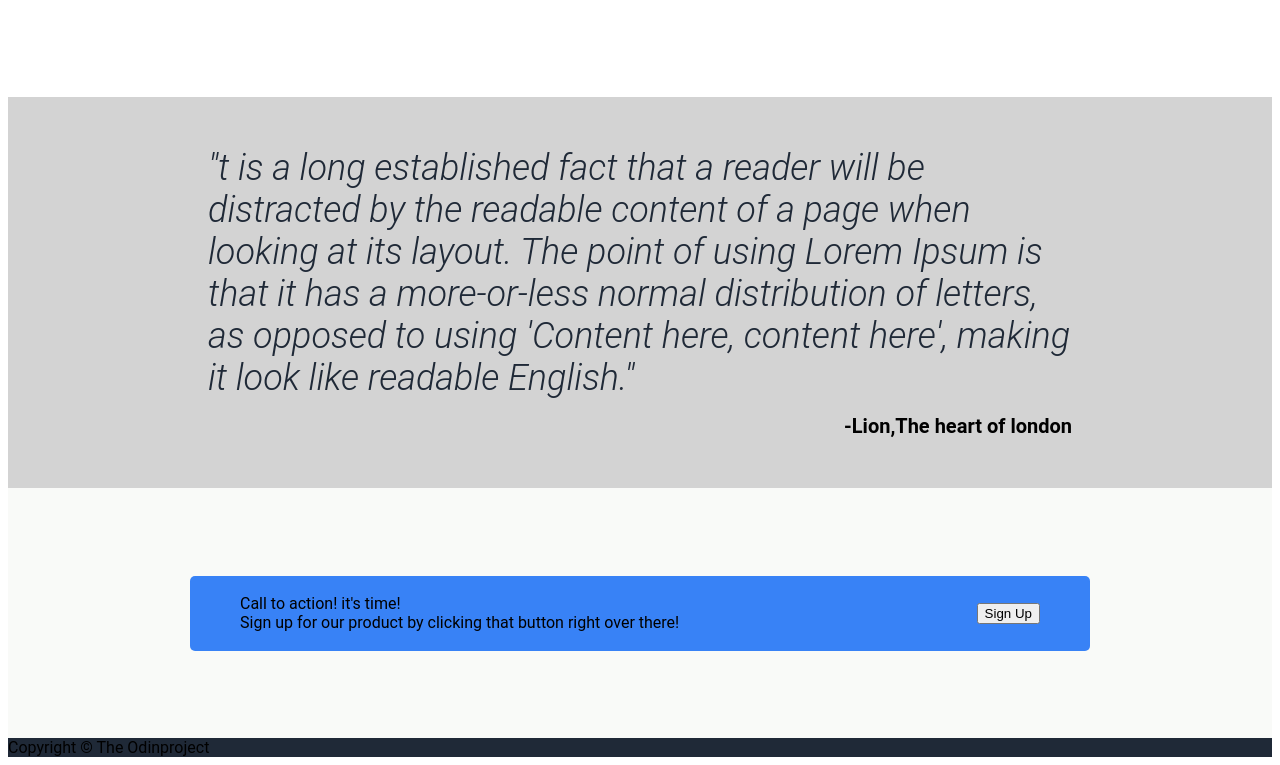
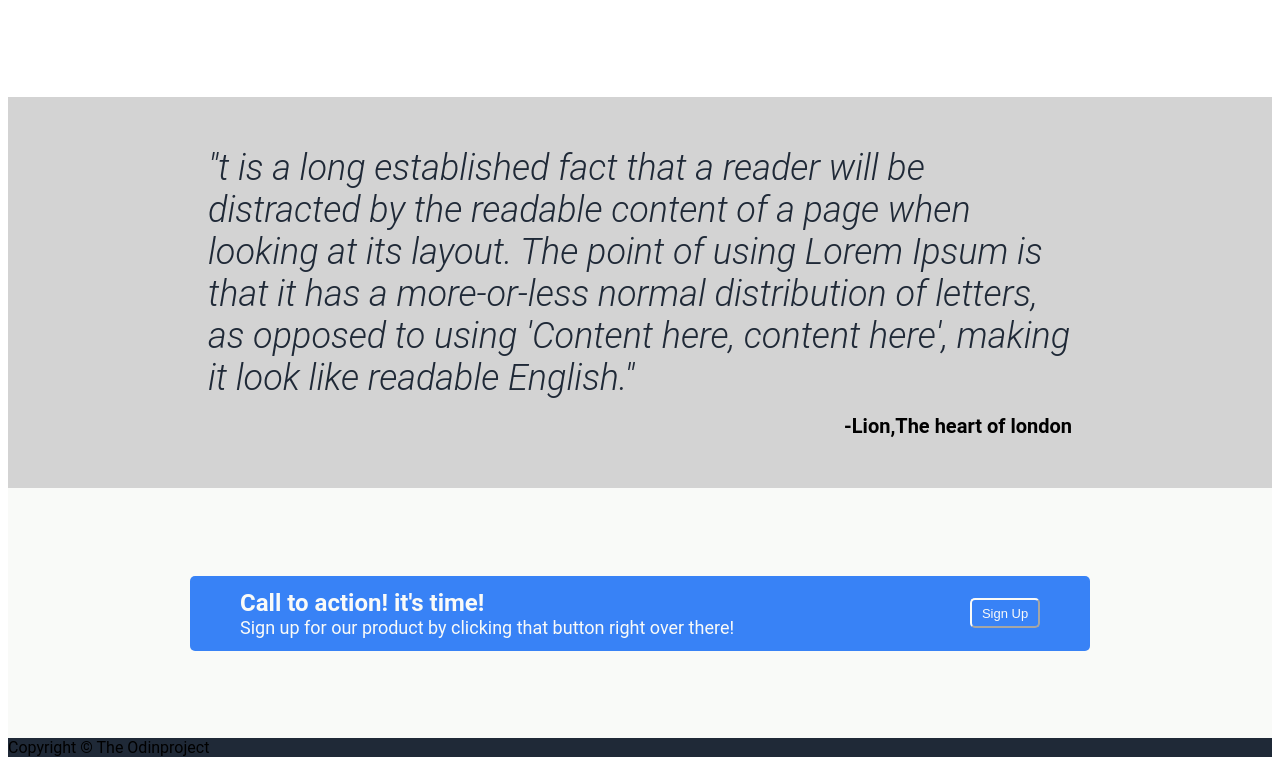
Before and after one commit to Aymanhamad2002/flex-project, a plain HTML site: page index.html in a window 1280 px wide. Shown: the part 978-1743 px from the top of the page. Drawn offline with Linux system fonts and the light colour scheme.

Commit message:
Set the style of the wrap div
Change the font-size ,color,font-weight of the header and text
Change color of the background and text in the button

```diff
--- a/style.css
+++ b/style.css
@@ -50,7 +50,7 @@ ul{
 
 
 }
-.part-2 .signup{
+.part-2 .signup {
     border-radius: 10px;
     flex-basis:30px;
     width:100px;
@@ -135,3 +135,21 @@ ul{
     padding:0 50px 0 50px;
 
 }
+.wrap .signup{
+    width:70px;
+    height:30px;
+    border-radius:5px;
+    background:#3882f6;
+    color:#F9FAF8;
+    border-color: #F9FAF8;
+    font-size: 13px;
+}
+.wrap .header{
+font-size: 24px;
+color: #F9FAF8;
+font-weight: bold;
+}
+.wrap .text{
+    color: #F9FAF8;
+    font-size:18px ;
+}
```
